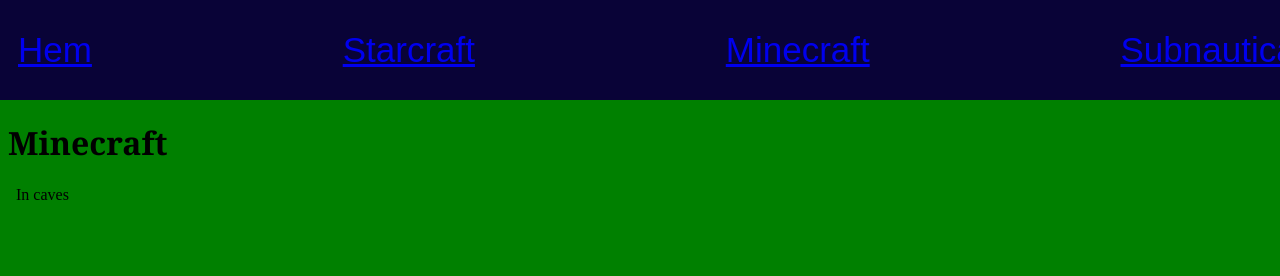
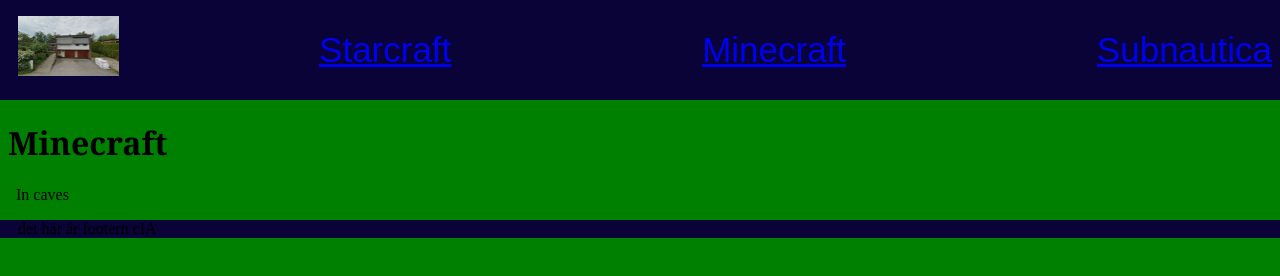
Before and after one commit to edu-albgai/Slutprojekt, a plain HTML site: page minecraft.html in a window 1280 px wide. Drawn offline with Linux system fonts and the light colour scheme.

Commit message:
updated tags

```diff
--- a/minecraft.html
+++ b/minecraft.html
@@ -7,14 +7,22 @@
     <link rel="stylesheet" href="style.css" />
   </head>
   <body id="minecraft">
-    <div>
-      <ul>
-        <li><a href="index.html">Hem</a></li>
-        <li><a href="starcraft.html">Starcraft</a></li>
-        <li><a href="minecraft.html">Minecraft</a></li>
-        <li><a href="sub.html">Subnautica</a></li>
-    </div>
+    <header>
+      <nav>
+        <ul>
+          <li>
+            <a href="index.html">
+              <img id="hem" src="jk5.jpg" alt="Home" />
+            </a>
+          </li>
+          <li><a href="starcraft.html">Starcraft</a></li>
+          <li><a href="minecraft.html">Minecraft</a></li>
+          <li><a href="sub.html">Subnautica</a></li>
+        </ul>
+      </nav>
+    </header>
     <h1>Minecraft</h1>
     <p>In caves</p>
+    <footer>det här är footern cIA</footer>
   </body>
 </html>
--- a/style.css
+++ b/style.css
@@ -45,8 +45,13 @@
     padding-left: 18px;
 }
 
-#ia{
+#hem{
     max-width: 200%;
     max-height: 200%;
     padding: 0px;
 }
+footer{
+    padding-left: 18px;
+    background-color: rgb(9, 3, 55);
+
+}
```
Also changed, not shown: index.html (+5 -3 lines), starcraft.html (+14 -8 lines), sub.html (+15 -8 lines).
